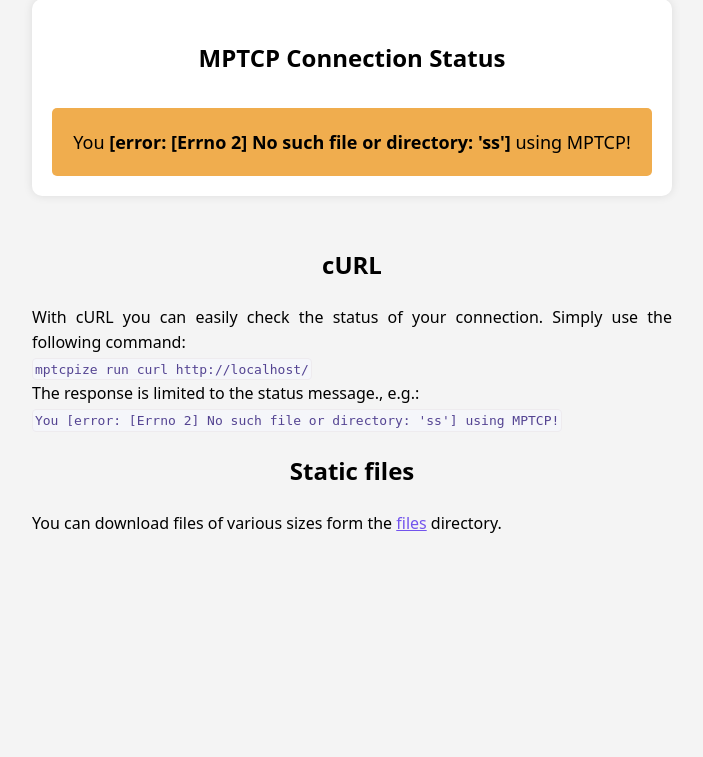
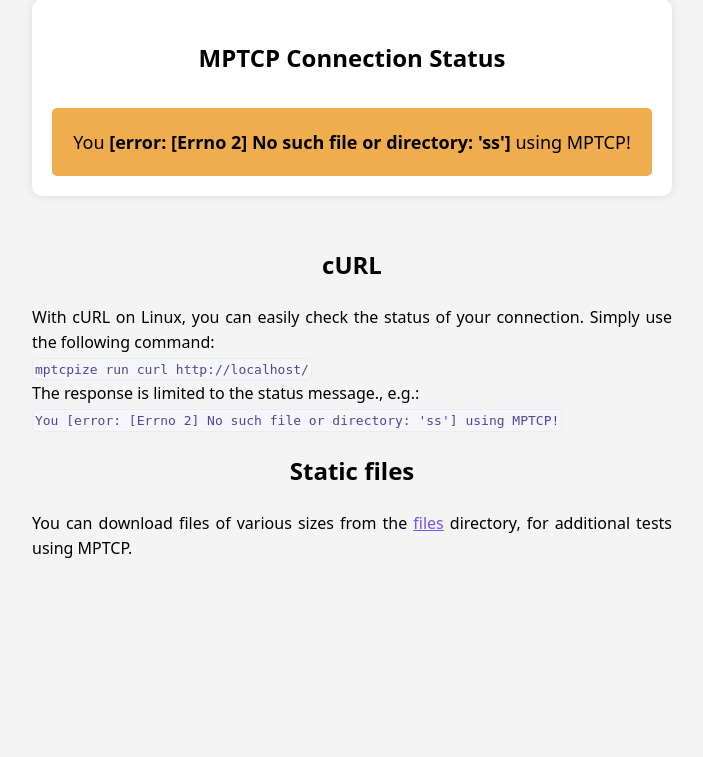
Before and after one commit to multipath-tcp/mptcp-check, a Flask app: page / in a window 1280 px wide. Shown: the part 324-1081 px from the top of the page, without its empty margins (288-991 px from the left). Before the commit the page ends 857 px from the top, so only its background shows below. Run offline with Flask 3, Linux system fonts and the light colour scheme.

Commit message:
index: some precisions and typos
Mention that cURL with 'mptcpize' is for Linux only, and the static
files can be used with MPTCP (obviously).

While at it, a typo has been fixed: s/form/from/.

Signed-off-by: Matthieu Baerts (NGI0) <matttbe@kernel.org>

```diff
--- a/flask_app/templates/index.html
+++ b/flask_app/templates/index.html
@@ -23,7 +23,7 @@
 
         <h2>cURL</h2>
         <p>
-            With cURL you can easily check the status of your connection. Simply use the following command:<br />
+            With cURL on Linux, you can easily check the status of your connection. Simply use the following command:<br />
             <code lang="bash">mptcpize run curl {{ host }}</code>
         </p>
         <p>
@@ -33,7 +33,7 @@
 
         <h2>Static files</h2>
         <p>
-            You can download files of various sizes form the <a href="files">files</a> directory.
+            You can download files of various sizes from the <a href="files">files</a> directory, for additional tests using MPTCP.
         </p>
     </main>
 </body>
```
